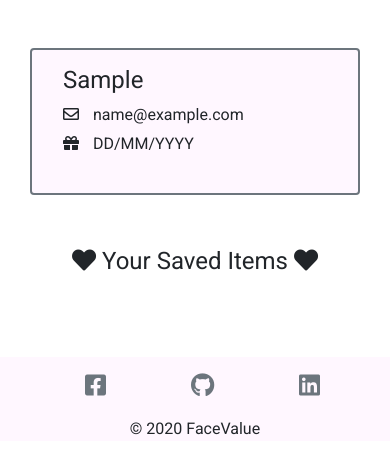
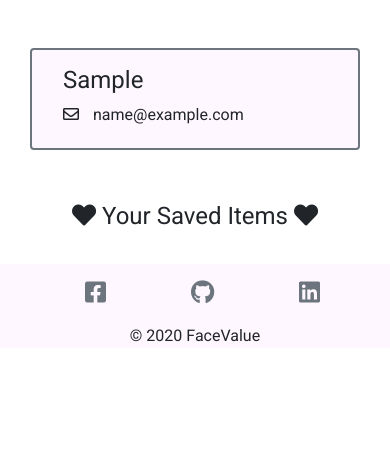
Before and after one commit to MelBiggs/fullstack-frameworks-project, a Django app: page /accounts/profile/ in a window 390 px wide. Shown: the part 96-570 px from the top of the page. Run offline with Django 3.2, Linux system fonts and the light colour scheme; the visitor is signed in with stand-in values (Sample User, id 1); data comes from the database, SQL or seed files in the repository; some libraries are stand-ins or nearby versions.

Commit message:
Worked on responsiveness of Accounts

```diff
--- a/accounts/templates/profile.html
+++ b/accounts/templates/profile.html
@@ -5,15 +5,12 @@
 
 <div class="container">
 	<div class="row">
-		<div class="col-xs-12 col-sm-6 col-md-6">
+		<div class="col-xs-12 col-sm-8 col-md-8">
 			<div class="card profile-card">
 				<div class="row profile-row">
-					<div class="col-sm-6 col-md-8">
+					<div class="col-sm-12 col-md-12">
 						<h4>{{user|capfirst}}</h4>
-						<p>
-							<i class="far fa-envelope"></i> {{ profile.email }}
-							<br>
-							<i class="fas fa-gift"></i> DD/MM/YYYY</p>
+						<i class="far fa-envelope"></i> {{ profile.email }}
 					</div>
 				</div>
 			</div>
@@ -23,15 +20,15 @@
 
 <!-- Favourites -->
 
-<div class = "favourite-heading"><i class="fas fa-heart"></i> Your Saved Items <i class="fas fa-heart"></i></div>
+<div class="favourite-heading"><i class="fas fa-heart"></i> Your Saved Items <i class="fas fa-heart"></i></div>
 <div class="row row-flex products-row">
 	{% for favourite in user.favourites.all %}
-	<div class="col-xs-10 col-xs-offset-1 col-sm-offset-0 col-sm-6 col-md-4 product-card card">
+	<div class="col-xs-10 col-xs-offset-1 col-sm-offset-0 col-sm-6 col-md-6 col-lg-4 product-card card">
 		<div class="card-body">
 			<div class="product" style="background-image: url('{{ MEDIA_URL }}{{ product.image }}')"></div>
-            {% for tag in favourite.product.tags.all %}
+			{% for tag in favourite.product.tags.all %}
 			<span class="post-category text-white bg-danger mb-3">{{ tag.get_value_display }}</span>
-            {% endfor %}
+			{% endfor %}
 			<h4><a href="{% url 'product_detail' favourite.product.id %}">{{ favourite.product.name }}</a></h4>
 			<p class="product-description">{{ favourite.product.description }}</p>
 			<p><i class="fas fa-euro-sign" aria-hidden="true"></i>{{ favourite.product.price }}</p>
--- a/static/css/style.css
+++ b/static/css/style.css
@@ -15,7 +15,7 @@ body {
 }
 
 .page-headings {
-    font-size: 1.8em;
+    font-size: 1.6em;
     text-align: center;
 }
 
@@ -140,22 +140,13 @@ ul {
 .accounts-btn {
     background-color: #fff7ff!important;
     border: 2px solid #6c757d;
-
 }
 
 .log-in-here {
     text-align: center;
 }
 
-/* footer {
-    margin-top: 40px;
-    padding-top: 20px;
-    padding-bottom: 20px;
-    border-top: 1px solid #ededed;
-    color: #A9A9A9;
-} */
-
-.reset-password{
+.reset-password {
     text-align: center;
     padding: 2em;
 }
@@ -182,7 +173,7 @@ ul {
     background-color: #c67605;
 }
 
-/* BLOG COMMENTS,  */
+/* BLOG COMMENTS */
 
 .heading_comments_reviews{
     text-align: center;
@@ -468,7 +459,6 @@ caption p {
     margin: auto;
 }
 
-
 /* PROFILE PAGE */
 
 .fa-map-pin,
@@ -495,7 +485,7 @@ small {
 .favourite-heading {
     font-size: 1.5em;
     text-align: center;
-    padding: 2em;
+    padding-top: 2em;
 }
 /* PRODUCT PAGE */
 
@@ -628,6 +618,9 @@ small {
     .nav-search {
         padding-top:2em;
     }
+    #account-form {
+        width: 80%;
+    }
 
 }
 
```
Also changed, not shown: accounts/templates/login.html (+1 -6 lines), README.md.
